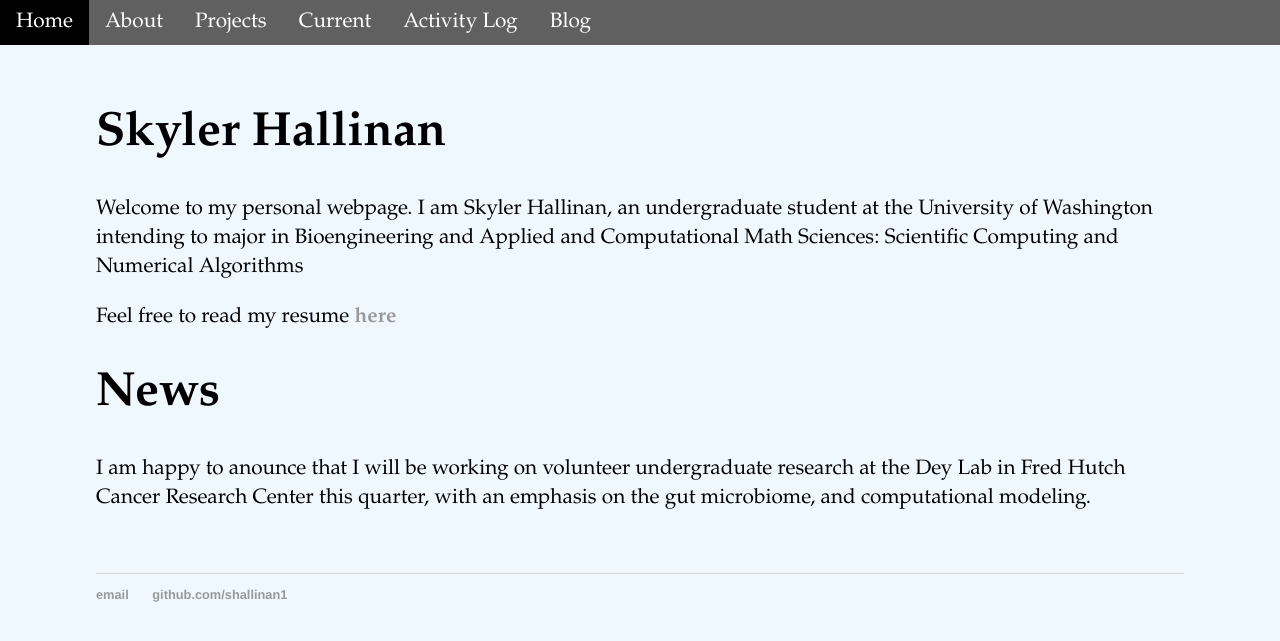
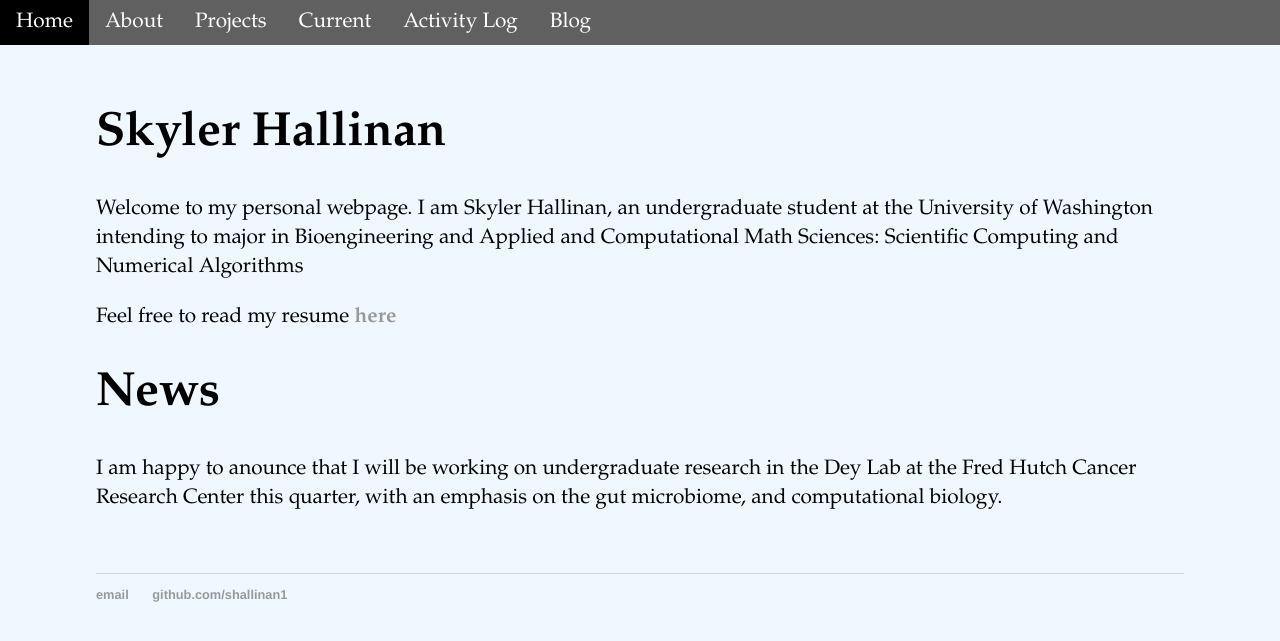
Before and after one commit to shallinan1/shallinan1.github.io, a Jekyll site: the page built from index.md, in a window 1280 px wide. Shown: the top 641 px of the page. Built offline with Jekyll 4.4.1, drawn with Linux system fonts in a browser that asks for light colours.

Commit message:
Update information

```diff
--- a/index.md
+++ b/index.md
@@ -10,4 +10,4 @@ Welcome to my personal webpage. I am Skyler Hallinan, an undergraduate student a
 Feel free to read my resume <a href="/assets/official/Hallinan_Skyler_Resume.pdf" target = "_blank"><b>here</b></a>
 # News
 
-I am happy to anounce that I will be working on volunteer undergraduate research at the Dey Lab in Fred Hutch Cancer Research Center this quarter, with an emphasis on the gut microbiome, and computational modeling.
+I am happy to anounce that I will be working on undergraduate research in the Dey Lab at the Fred Hutch Cancer Research Center this quarter, with an emphasis on the gut microbiome, and computational biology.
```
Also changed, not shown: activitylog/index.md (+1 -1 lines), 1 other file.
